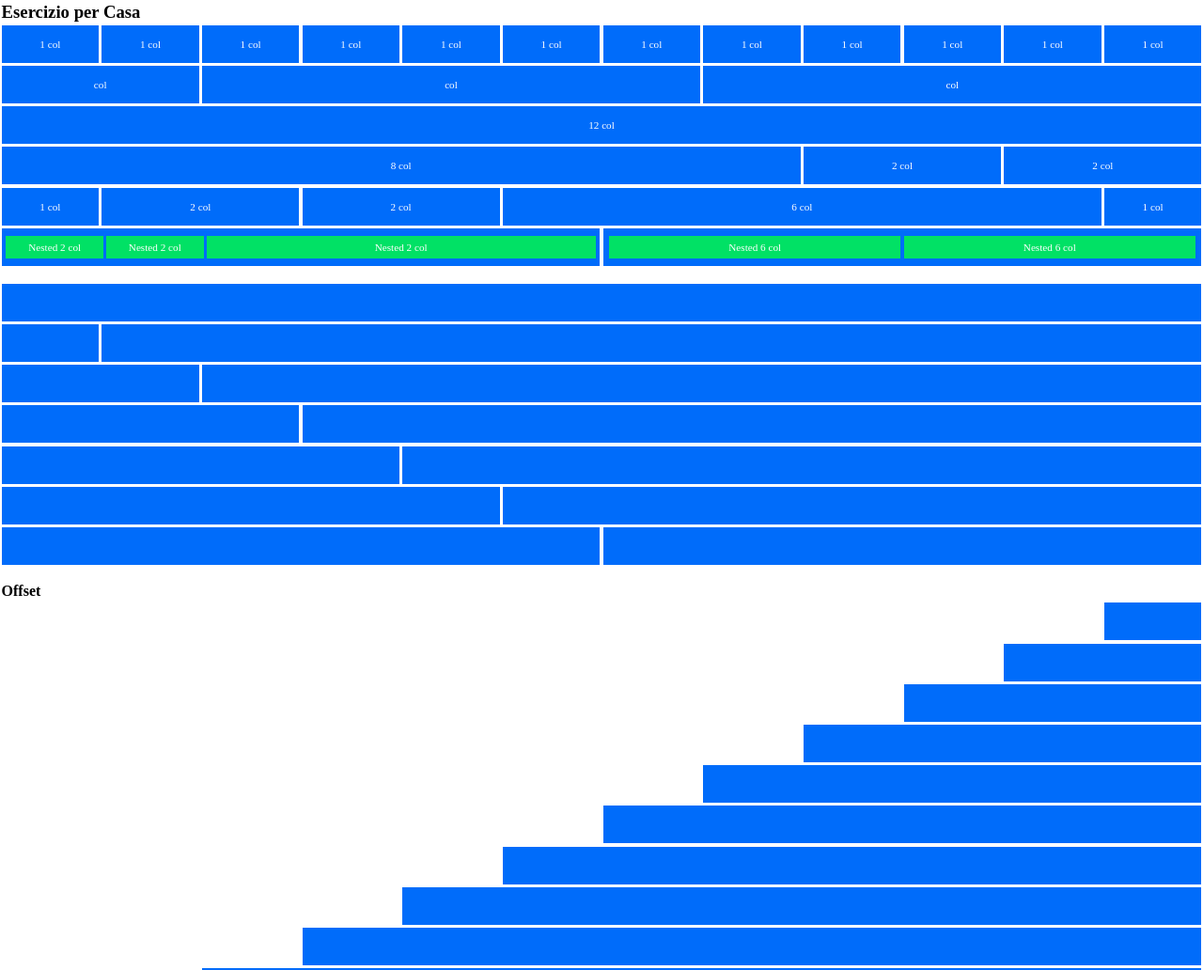
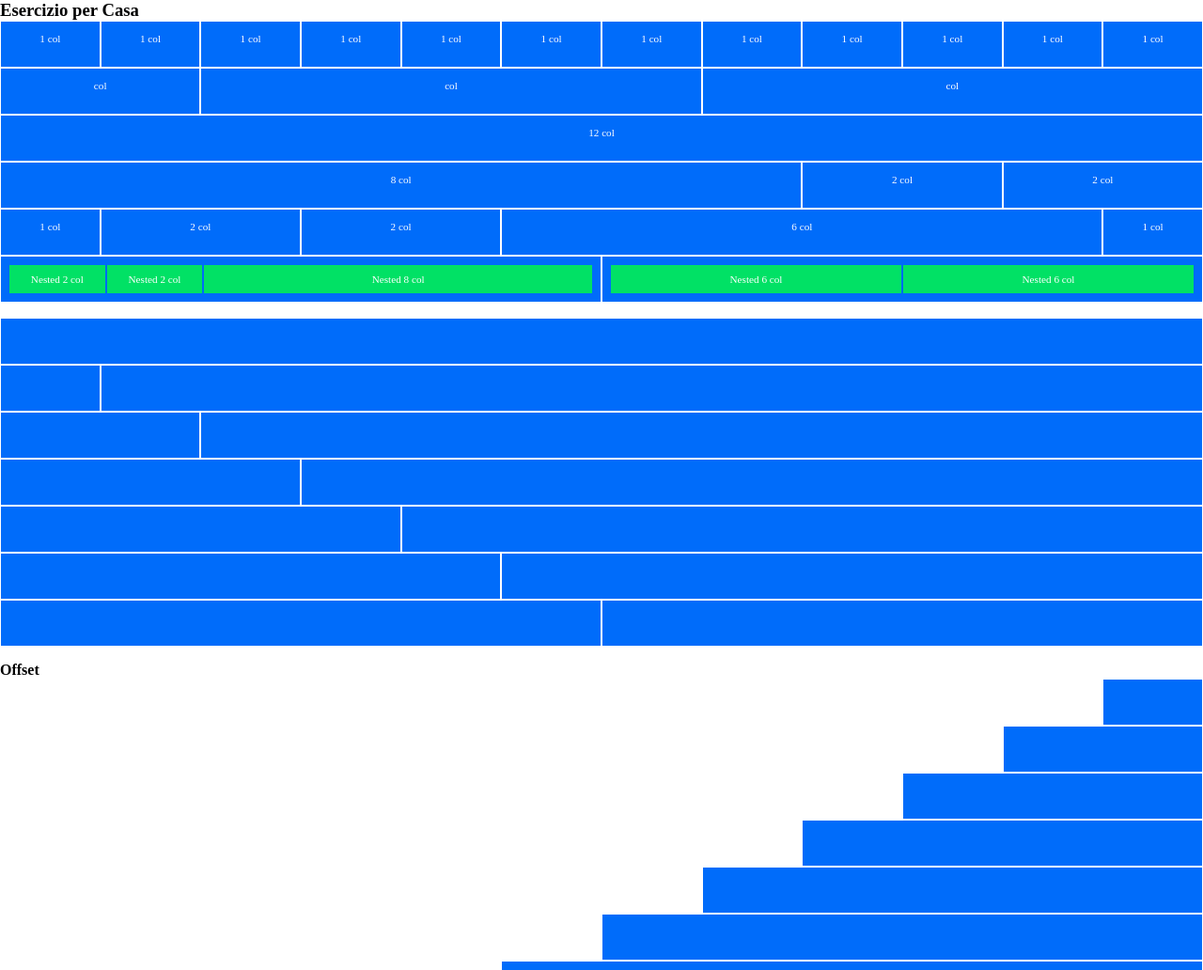
Before and after one commit to giagra91/html-css-12bool, a plain HTML site: page index.html in a window 1280 px wide. Shown: the top 1032 px of the page at 94% size. Drawn offline with Linux system fonts and the light colour scheme.

Commit message:
modifiche row

```diff
--- a/css/style.css
+++ b/css/style.css
@@ -18,19 +18,18 @@
 
 [class*="col-"]{
     flex: 0 0 auto;
-    padding: .1rem;
 }
 
 .blue-box{
     width: 100%;
-    height: 40px;
+    height: 50px;
     font-size: .7rem;
     background-color: #006cfa;
     color: white;
-    display: flex;
-    justify-content: center;
-    align-items: center;
     padding: .5rem;
+    text-align: center;
+    line-height: 20px;
+    border: 1px solid white;
 }
 
 [class*="col-"] [class*="col-"]{
@@ -38,8 +37,7 @@
     display: flex;
     justify-content: center;
     align-items: center;
-    margin: 0 .1rem;
-    height: 100%;
+    border: 1px solid #006cfa;
     max-height: 100%;
 }
 
--- a/index.html
+++ b/index.html
@@ -153,15 +153,15 @@
         </div>
         <div class="row">
             <div class="col-xs-6">
-                <div class="blue-box">
+                <div class="row blue-box">
                         <div class="col-xs-2">Nested 2 col</div>
                         <div class="col-xs-2">Nested 2 col</div>
-                        <div class="col-xs-8">Nested 2 col</div>
+                        <div class="col-xs-8">Nested 8 col</div>
 
                 </div>
             </div>
             <div class="col-xs-6">
-                <div class="blue-box">
+                <div class="row blue-box">
                     <div class="col-xs-6">Nested 6 col</div>
                     <div class="col-xs-6">Nested 6 col</div>
                 </div>
```
